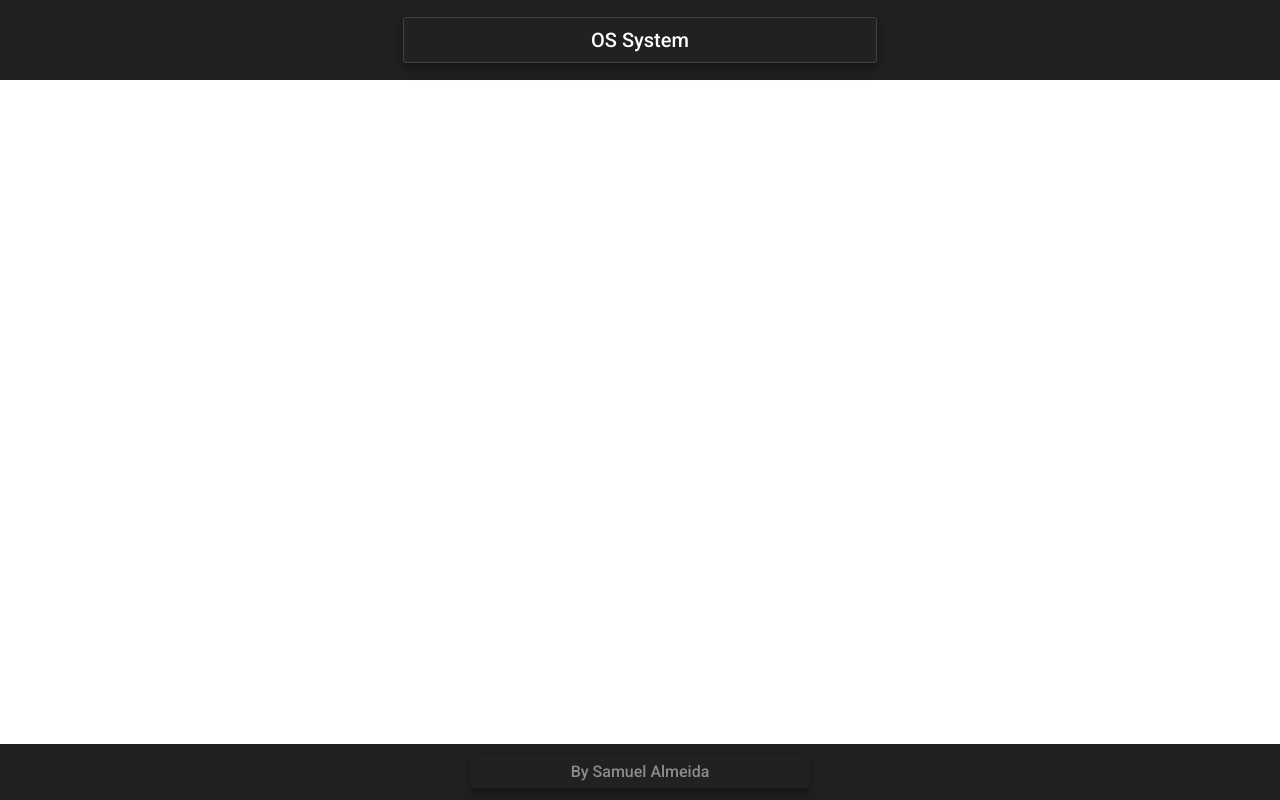
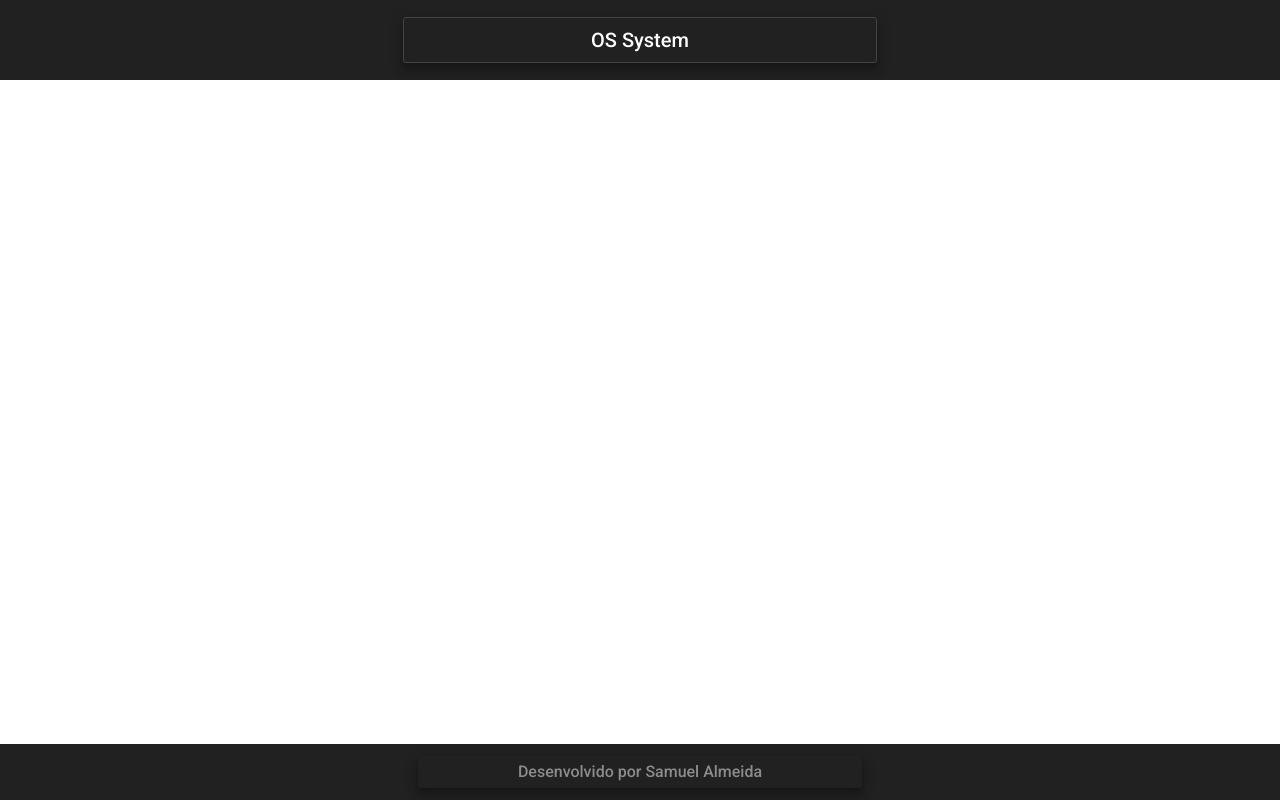
Before and after one commit to samuelalmeida95/orderService-front, an Angular app: page / in a window 1280 px wide. Built offline with nearby package versions, Linux system fonts and the light colour scheme.

Commit message:
alterando texto do footer

```diff
--- a/src/app/views/components/template/footer/footer.component.html
+++ b/src/app/views/components/template/footer/footer.component.html
@@ -1,3 +1,3 @@
 <mat-toolbar class="footer">
-    <p class="mat-elevation-z8">By Samuel Almeida</p>
+    <p class="mat-elevation-z8">Desenvolvido por Samuel Almeida</p>
 </mat-toolbar>
```
